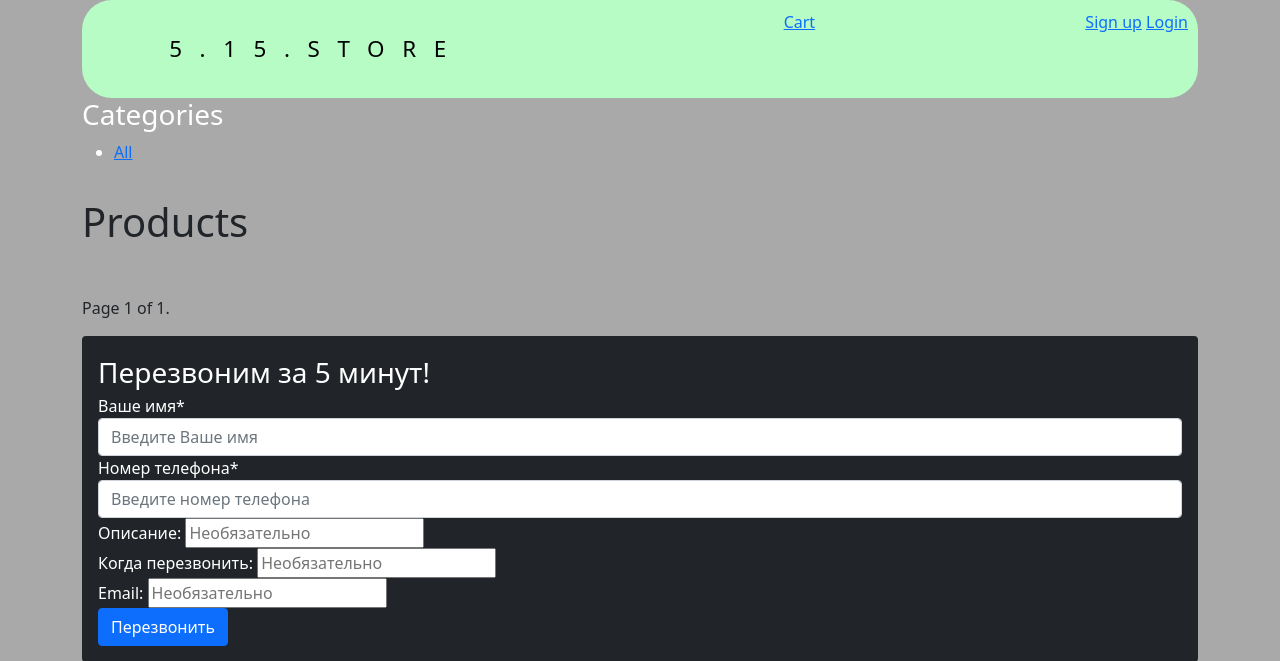
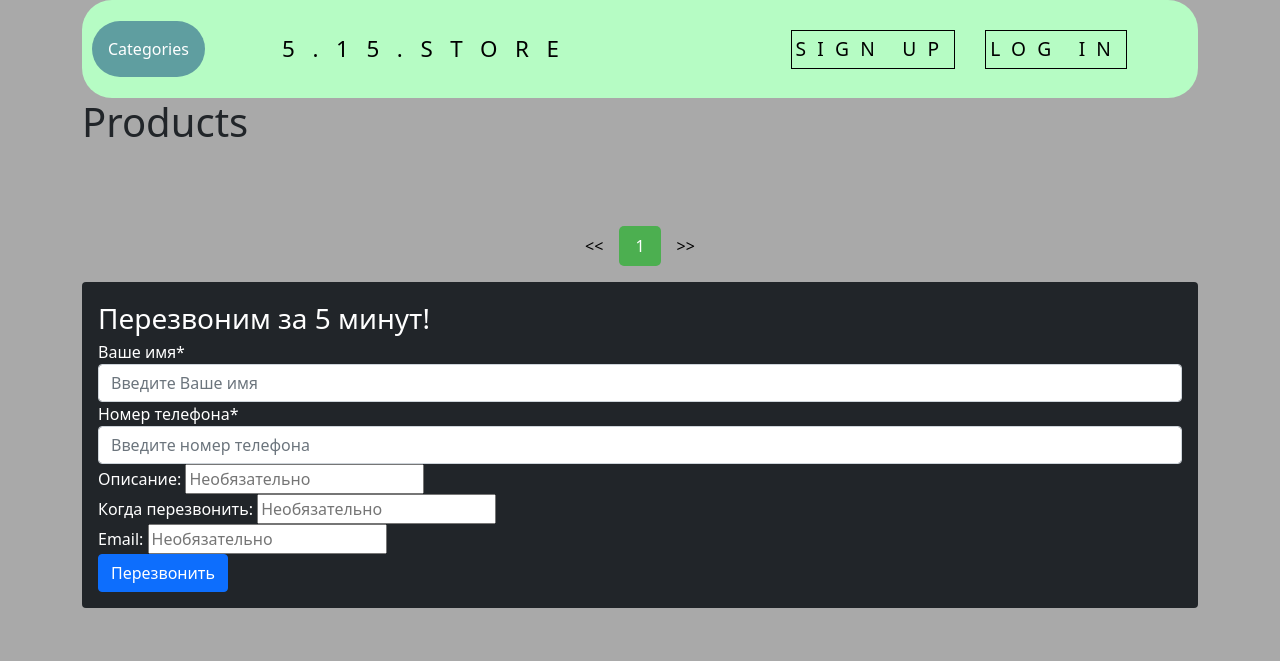
Before and after one commit to buryakivskiy/5.15.store, a Django app: page / in a window 1280 px wide. Shown: the top 661 px of the page. Run offline with Django 4.2, Linux system fonts and the light colour scheme; data that the repository does not hold is empty; some libraries are stand-ins or nearby versions; grey boxes are pictures that could not be loaded.

Commit message:
Add css styles

```diff
--- a/djangoshop/account/templates/account/login.html
+++ b/djangoshop/account/templates/account/login.html
@@ -1,4 +1,5 @@
 {% extends "main/base.html" %}
+
 {% block title %}Log-in{% endblock %}
 {% block content %}
     <h1>Log-in</h1>
--- a/djangoshop/main/static/css/base.css
+++ b/djangoshop/main/static/css/base.css
@@ -4,10 +4,10 @@
 
 .header_style{
     background-color: #b6fcc4;
-    display: flex;
-    justify-content:space-between;
     border-radius: 30px;
     padding: 10px;
+    display: flex;
+    align-items: center;
 }
 
 .auth_info{
@@ -25,6 +25,12 @@
 .cart{
     flex-direction: column;
     display: flex;
+}
+
+.cart_logo{
+    padding: 1.4rem 4.2rem;
+    width: 50px;
+    height: 50px;
 }
 
 .logo{
@@ -47,17 +53,19 @@
 
 .auth_buttons{
     display:flex;
+    align-items:center;
+    flex-direction:row;
 }
 
 .auth_but{
-    margin-left:10px;
-	padding: 1.4rem 4.2rem;
-	padding-right: 3.1rem;
-	font-size: 1.4rem;
-	color: black;
-	letter-spacing: 1.1rem;
-	text-transform: uppercase;
-	cursor: pointer;
+    margin-left: 30px;
+  font-size: 1.2rem;
+  color: black;
+  letter-spacing: 0.7rem;
+  text-transform: uppercase;
+  cursor: pointer;
+  border: 1px solid black;
+  padding: 4px;
 }
 
 .auth_but a{
@@ -66,6 +74,10 @@
 }
 .auth_but a:hover{
     color:#fff;
+}
+.auth_but:hover{
+    color:#fff;
+    border: 1px solid #fff;
 }
 
 .categ_title{
@@ -97,3 +109,61 @@
     width:100px;
     height:100px;
 }
+
+.dropbtn {
+    background-color:cadetblue;
+    border-radius: 30px;
+    color: white;
+    padding: 16px;
+    font-size: 16px;
+    border: none;
+}
+
+.dropdown {
+    position: relative;
+    display: inline-block;
+}
+
+.dropdown-content {
+    display: none;
+    position: absolute;
+    background-color: #f1f1f1;
+    min-width: 160px;
+    box-shadow: 0px 8px 16px 0px rgba(0,0,0,0.2);
+    z-index: 1;
+}
+
+.dropdown-content a {
+    color: black;
+    padding: 12px 16px;
+    text-decoration: none;
+    display: block;
+}
+
+.dropdown-content a:hover {background-color: #ddd;}
+.dropdown:hover .dropdown-content {display: block;}
+.dropdown:hover .dropbtn {background-color: #3e8e41;}
+
+.pagination {
+    justify-content: center;
+    display: flex;
+    margin-top: 30px;
+}
+
+.pagination a {
+    color: black;
+    float: left;
+    padding: 8px 16px;
+    text-decoration: none;
+}
+
+.pagination a.active {
+    background-color: #4CAF50;
+    color: white;
+    border-radius: 5px;
+}
+
+.pagination a:hover:not(.active) {
+    background-color: #ddd;
+    border-radius: 5px;
+}
--- a/djangoshop/main/templates/main/base.html
+++ b/djangoshop/main/templates/main/base.html
@@ -10,19 +10,36 @@
  <body class="body_style">
     <div class="container">
         <div id="header" class="header_style">
+            <div class="dropdown">
+                <button class="dropbtn">Categories</button>
+                <div class="dropdown-content">
+                    <a href="{% url "main:product_list" %}">все</a>
+                    {% for c in categories %}
+                          <a href="{{ c.get_absolute_url }}">{{ c.name }}</a>
+                    {% endfor %}
+                </div>
+            </div>
             <a href="/" class="logo">5.15.store</a>
             <div class="cart">
                 {% with total_items=cart|length %}
-                    <a href="{% url "cart:cart_detail" %}">Cart</a>
+                    <a href="{% url "cart:cart_detail" %}">
+                        <img class="cart_logo" src="https://cdn-icons-png.flaticon.com/512/57/57572.png"/>
+                    </a>
                 {% endwith %}
             </div>
-            <div class="auth_container">
+            <div class="auth_buttons">
                 {% if request.user.is_authenticated %}
-                    {{user.username}}
-                    <a href="{% url "account:logout" %}">Log out</a>
+                    <p class="user_style">{{user.username}}</p>
+                    <div class="auth_but">
+                        <a href="{% url "account:logout" %}">Log out</a>
+                    </div>
                 {% else %}
-                    <a href="{% url "account:signup" %}">Sign up</a>
-                    <a href="{% url "account:login" %}">Login</a>
+                    <div class="auth_but">
+                        <a href="{% url "account:signup" %}">Sign up</a>
+                    </div>
+                    <div class="auth_but">
+                        <a href="{% url "account:login" %}">Log in</a>
+                    </div>
                 {% endif %}
             </div>
         </div>
--- a/djangoshop/main/templates/main/product/list.html
+++ b/djangoshop/main/templates/main/product/list.html
@@ -4,19 +4,6 @@
 {% if category %}{{ category.name }}{% else %}Products{% endif %}
 {% endblock %}
 {% block content %}
-  <div id="sidebar">
-  <h3>Categories</h3>
-  <ul>
-    <li {% if not category %}class="selected"{% endif %}>
-      <a href="{% url "main:product_list" %}">All</a>
-    </li>
-    {% for c in categories %}
-      <li {% if category.slug == c.slug %}class="selected" {% endif %}>
-        <a href="{{ c.get_absolute_url }}">{{ c.name }}</a>
-      </li>
-    {% endfor %}
-  </ul>
-  </div>
 <h1>{% if category %}{{ category.name }}{% else %}Products{% endif %}</h1>
   <div id="main" class="product-list">
     {% for product in products %}
@@ -30,22 +17,25 @@
       </div>
     {% endfor %}
  </div>
- <div class="pagination">
-  <span class="step-links">
-      {% if products.has_previous %}
-          <a href="?page=1">&laquo; first</a>
-          <a href="?page={{ products.previous_page_number }}">previous</a>
-      {% endif %}
 
-      <span class="current">
-          Page {{ products.number }} of {{ products.paginator.num_pages }}.
-      </span>
-
-      {% if products.has_next %}
-          <a href="?page={{ products.next_page_number }}">next</a>
-          <a href="?page={{ products.paginator.num_pages }}">last &raquo;</a>
-      {% endif %}
-  </span>
+ <div class="pagination col-md-12">
+    {% if products.has_previous %}
+        <a href="?page={{products.previous_page_number}}"> << </a>
+    {% else %}
+        <a href="?page=1"> << </a>
+    {% endif %}
+    {% for index in products.paginator.page_range %}
+        {% if products.number == index %}
+            <a class="active" href="?page={{index}}"> {{index}} </a>
+        {% else %}
+            <a href="?page={{index}}"> {{index}} </a>
+        {% endif %}
+    {% endfor %}
+    {% if products.has_next %}
+        <a href="?page={{products.next_page_number}}"> >> </a>
+    {% else %}
+        <a href="?page={{products.number}}"> >> </a>
+    {% endif %}
 </div>
 
 
```
Also changed, not shown: djangoshop/main/templates/main/pagination.html (deleted, +0 -13 lines).
